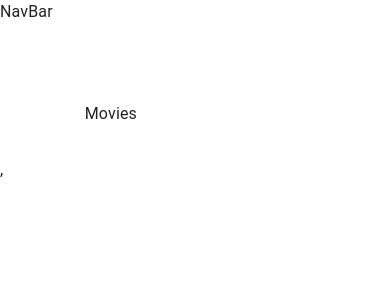
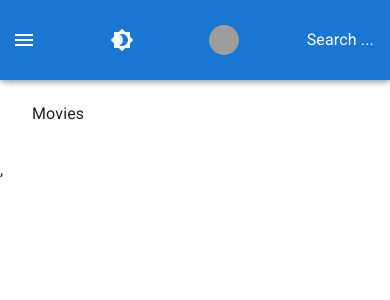
Before and after one commit to AmrHalawa/filmpire_react, a React (Create React App) app: page / in a window 390 px wide. Shown: the top 300 px of the page. Built offline with nearby package versions, Linux system fonts and the light colour scheme; grey boxes are pictures that could not be loaded.

Commit message:
Create NavBar Component

```diff
--- a/public/index.html
+++ b/public/index.html
@@ -11,6 +11,12 @@
     />
     <link rel="apple-touch-icon" href="%PUBLIC_URL%/logo192.png" />
     <link rel="manifest" href="%PUBLIC_URL%/manifest.json" />
+    <link rel="preconnect" href="https://fonts.googleapis.com" />
+    <link rel="preconnect" href="https://fonts.gstatic.com" crossorigin />
+    <link
+      rel="stylesheet"
+      href="https://fonts.googleapis.com/css2?family=Roboto:wght@300;400;500;700&display=swap"
+    />
     <title>Filmpire</title>
   </head>
   <body>
--- a/src/components/NavBar/NavBar.jsx
+++ b/src/components/NavBar/NavBar.jsx
@@ -1,8 +1,75 @@
 import React from "react";
+import {
+  AppBar,
+  IconButton,
+  Toolbar,
+  Drawer,
+  Button,
+  Avatar,
+  useMediaQuery,
+} from "@mui/material";
+import {
+  Menu,
+  AccountCircle,
+  Brightness4,
+  Brightness7,
+} from "@mui/icons-material";
+import { Link } from "react-router-dom";
+import { useTheme } from "@mui/material/styles";
+
+import useStyles from "./styles";
 
 const NavBar = () => {
-  console.log("NavBar");
-  return <div>NavBar</div>;
+  const classes = useStyles();
+  const isMobile = useMediaQuery("(max-width:600px)");
+  const theme = useTheme();
+  const isAuthenticated = true;
+  return (
+    <>
+      <AppBar position="fixed">
+        <Toolbar className={classes.toolbar}>
+          {isMobile && (
+            <IconButton
+              color="inherit"
+              edge="start"
+              style={{ outline: "none" }}
+              onClick={() => {}}
+              className={classes.menuButton}
+            >
+              <Menu />
+            </IconButton>
+          )}
+          <IconButton color="inherit" sx={{ ml: 1 }} onClick={() => {}}>
+            {theme.palette.mode === "dark" ? <Brightness7 /> : <Brightness4 />}
+          </IconButton>
+          {!isMobile && "Search ..."}
+          <div>
+            {!isAuthenticated ? (
+              <Button color="inherit" onClick={() => {}}>
+                Login &nbsp; <AccountCircle />
+              </Button>
+            ) : (
+              <Button
+                color="inherit"
+                component={Link}
+                to={`/profile/:id`}
+                className={classes.linkButton}
+                onClick={() => {}}
+              >
+                {!isMobile && <>My Movies &nbsp;</>}
+                <Avatar
+                  style={{ width: 30, height: 30 }}
+                  alt="Profile"
+                  src="https://png.pngtree.com/png-vector/20210604/ourmid/pngtree-gray-avatar-placeholder-png-image_3416697.jpg"
+                />
+              </Button>
+            )}
+          </div>
+          {isMobile && "Search ..."}
+        </Toolbar>
+      </AppBar>
+    </>
+  );
 };
 
 export default NavBar;
--- /dev/null
+++ b/src/components/NavBar/styles.js
@@ -0,0 +1,15 @@
+import { makeStyles } from "@mui/styles";
+
+export default makeStyles((theme) => ({
+  toolbar: {
+    height: "80px",
+    display: "flex",
+    justifyContent: "space-between",
+    marginLeft: "240px",
+    [theme.breakpoints.down("sm")]: { marginLeft: 0, flexWrap: "wrap" },
+  },
+  menuButton: {
+    marginRight: theme.spacing(2),
+    [theme.breakpoints.up("sm")]: { display: "none" },
+  },
+}));
--- a/src/index.js
+++ b/src/index.js
@@ -1,12 +1,17 @@
 import React from "react";
 import ReactDOM from "react-dom";
 import { BrowserRouter } from "react-router-dom";
+import { createTheme, ThemeProvider } from "@mui/material/styles";
 
 import App from "./components/App";
 
+const theme = createTheme({});
+
 ReactDOM.render(
-  <BrowserRouter>
-    <App />,
-  </BrowserRouter>,
+  <ThemeProvider theme={theme}>
+    <BrowserRouter>
+      <App />,
+    </BrowserRouter>
+  </ThemeProvider>,
   document.getElementById("root")
 );
```
